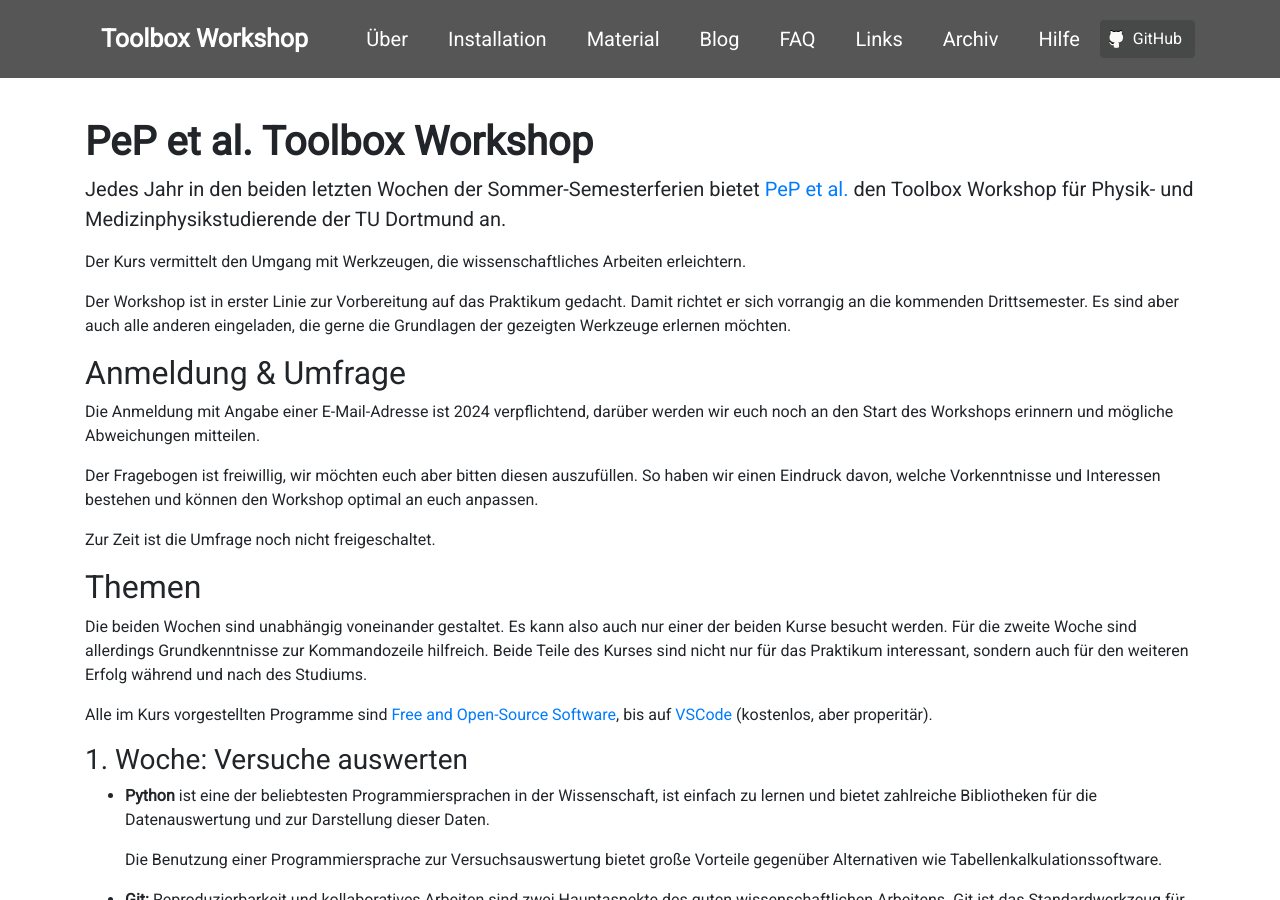
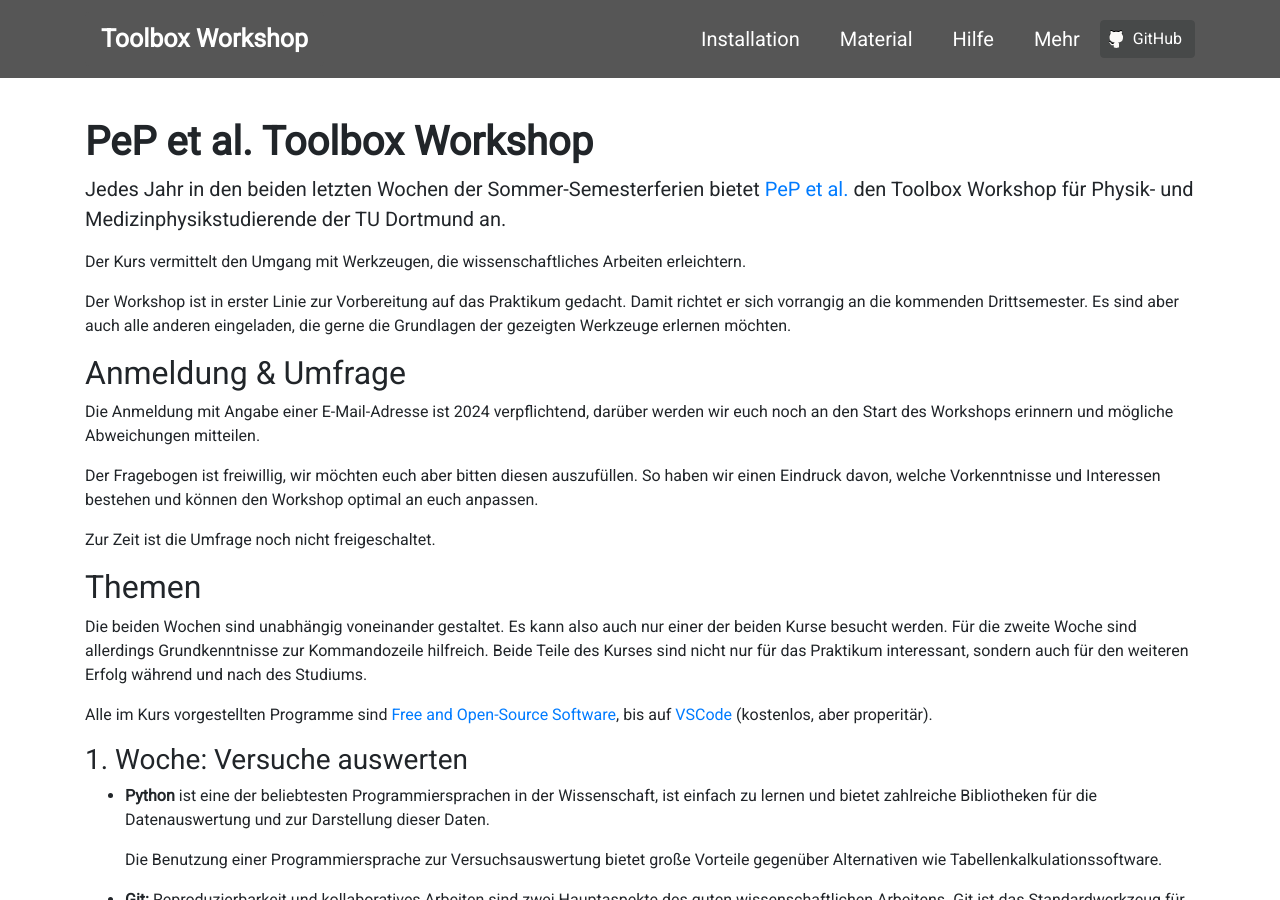
Before and after one commit to pep-dortmund/homepage-toolbox, a Jekyll site: the page built from index.md, in a window 1280 px wide and 900 px high. Built offline with Jekyll 4.4.1, drawn with Linux system fonts in a browser that asks for light colours; nearby versions of some CDN libraries.

Commit message:
Restructure navbar

```diff
--- a/_data/navigation.yml
+++ b/_data/navigation.yml
@@ -1,6 +1,3 @@
-- title: Über
-  link: /about/
-
 - title: Installation
   subdirectory: /install
   submenu:
@@ -20,17 +17,16 @@
 - title: Material
   link: /notes/
 
-- title: Blog
-  link: /blog/
-
-- title: FAQ
-  link: /faq/
-
-- title: Links
-  link: /links/
-
-- title: Archiv
-  link: /archive/
-
 - title: Hilfe
   link: /problem/
+
+- title: Mehr
+  submenu:
+    - title: Über
+      link: about/
+    - title: Blog
+      link: blog/
+    - title: Links
+      link: links/
+    - title: Archiv
+      link: archive/
```
